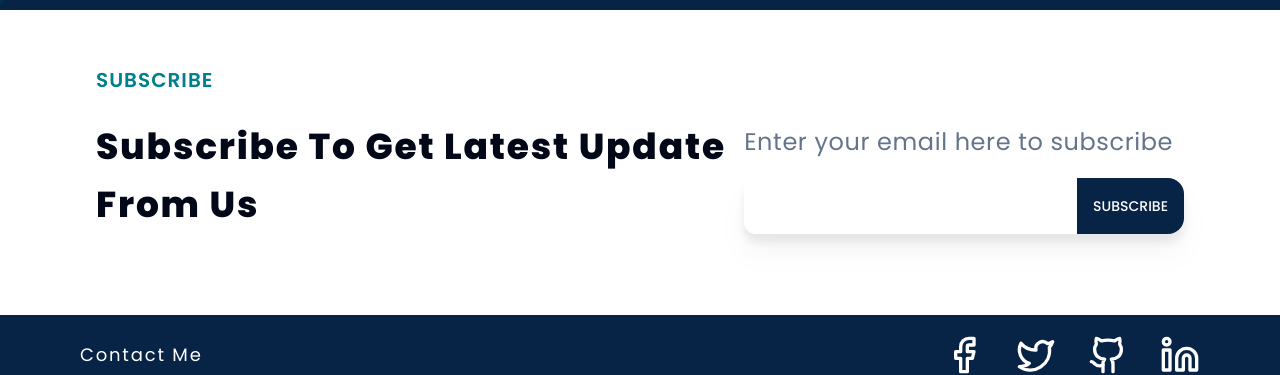
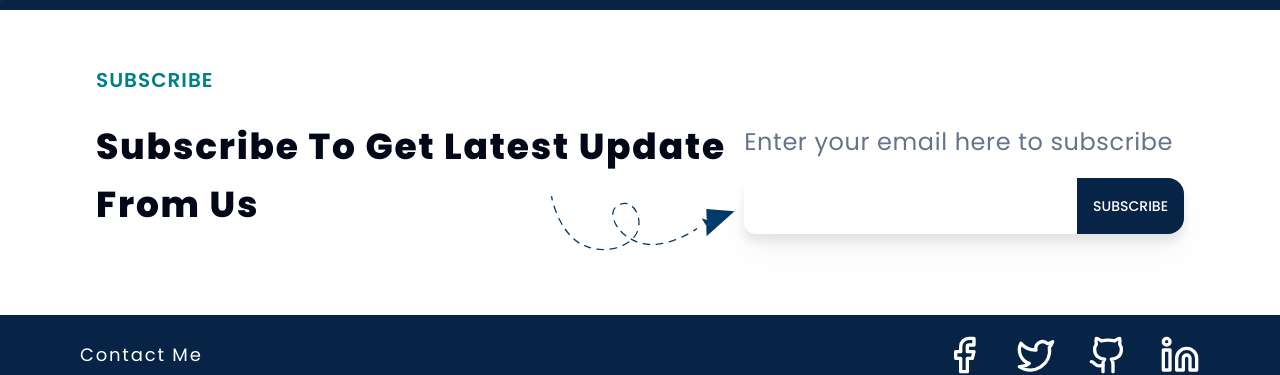
Before and after one commit to BasheerRajeh/portfolio-template, a Next.js app: page / in a window 1280 px wide. Shown: the part 3645-4020 px from the top of the page. Built offline with nearby package versions, Linux system fonts and the light colour scheme; a web font is replaced by a local one.

Commit message:
Add arrow in newsletter

```diff
--- a/app/(root)/(routes)/(landing)/components/newsletter/Newsletter.tsx
+++ b/app/(root)/(routes)/(landing)/components/newsletter/Newsletter.tsx
@@ -1,16 +1,18 @@
 import { Button } from "@/components/ui/button";
 import { Input } from "@/components/ui/input";
-
+import primaryArrow from '@/public/assets/images/primary-arrow.svg';
+import Image from "next/image";
 const Newsletter = () => {
     return (
         <div className="px-4 flex flex-col lg:flex-row lg:items-center justify-center my-14 space-y-4">
-            <div className="flex flex-col">
+            <div className="flex flex-col relative">
                 <h3 className="py-6 text-4xl leading-relaxed tracking-wider font-extrabold">
                     Subscribe To Get Latest Update From Us
                 </h3>
                 <h4 className="-order-1 text-accent text-xl font-semibold uppercase tracking-wider">
                     subscribe
                 </h4>
+                <Image alt="" src={primaryArrow} className="absolute rotate-[135deg] lg:rotate-0 right-0 -bottom-20 lg:-bottom-14" />
             </div>
             <div className="lg:w-1/2">
                 <p className="my-5 text-muted-foreground text-2xl tracking-wide">
```
Also changed, not shown: public/assets/images/primary-arrow.svg (added).
